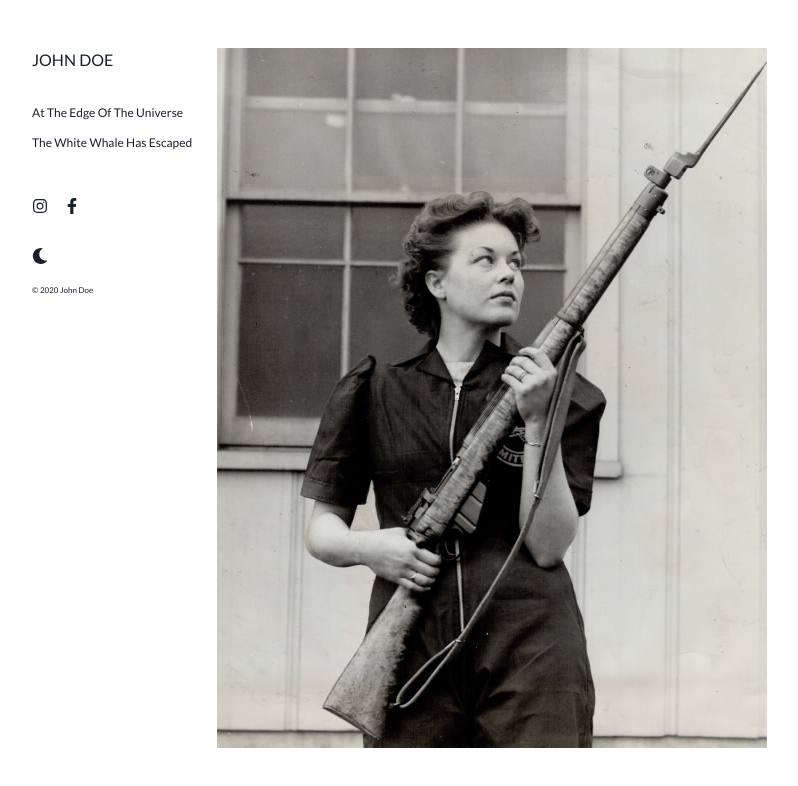
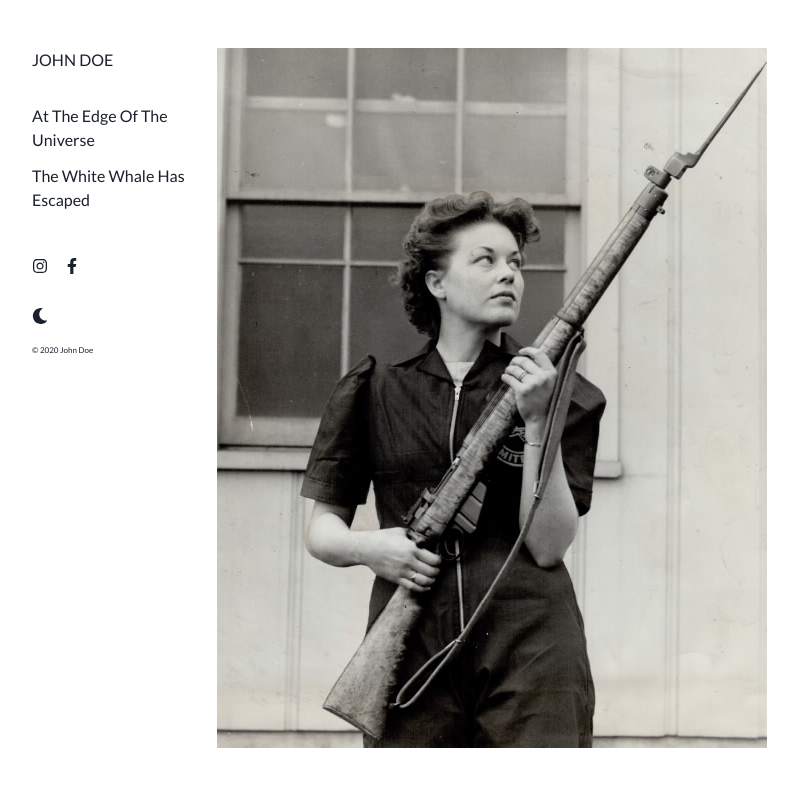
Before and after one commit to Yeshwanthyk/pinckers-template, a Next.js app: page / in a window 1280 px wide. Shown: the top 786 px of the page, without its empty margins (48-846 px from the left). Built offline with nearby package versions, Linux system fonts and the light colour scheme.

Commit message:
Increase title size

```diff
--- a/src/components/SideNav.js
+++ b/src/components/SideNav.js
@@ -26,7 +26,7 @@ const SideNav = () => {
                   key={project.slug}
                   textTransform="capitalize"
                   mb={2}
-                  fontSize="0.75rem"
+                  fontSize="1rem"
                   mb={3}
                   _hover={{ color: '#ff0a78' }}
                 >
```
